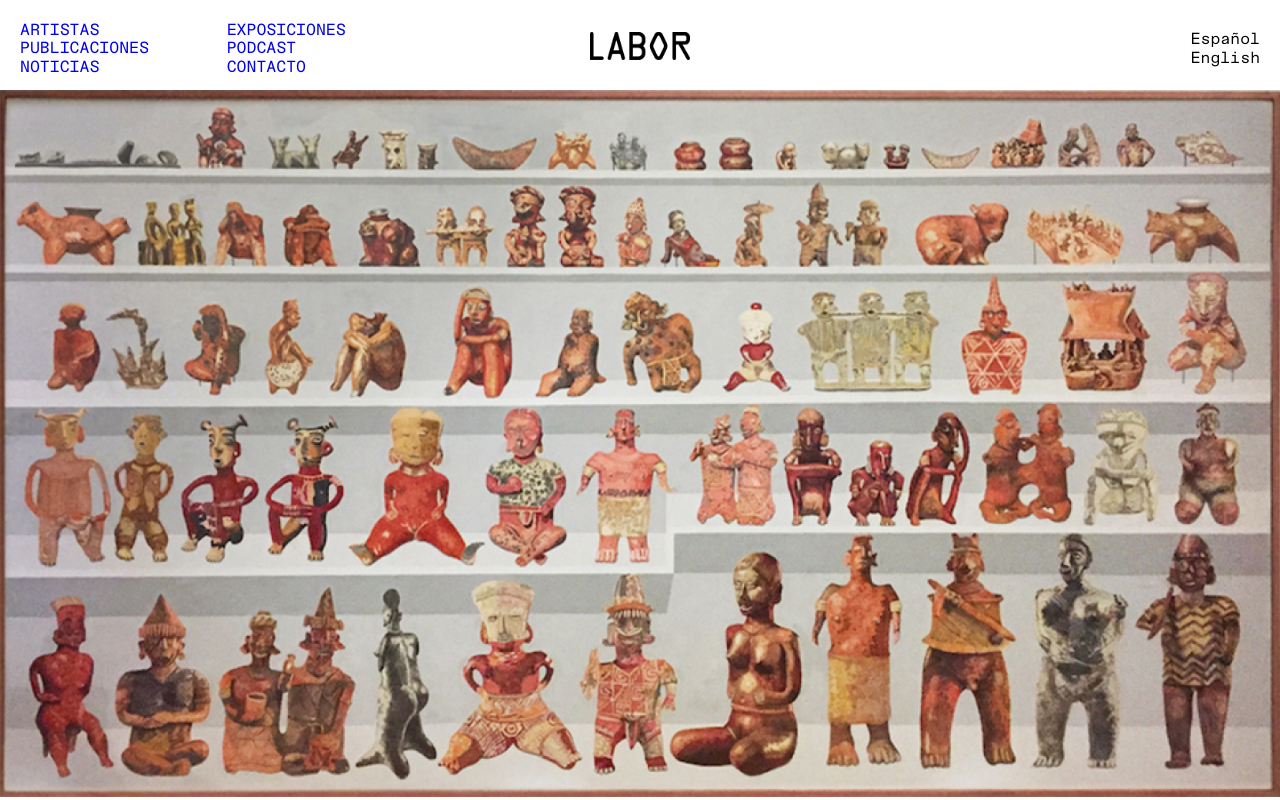
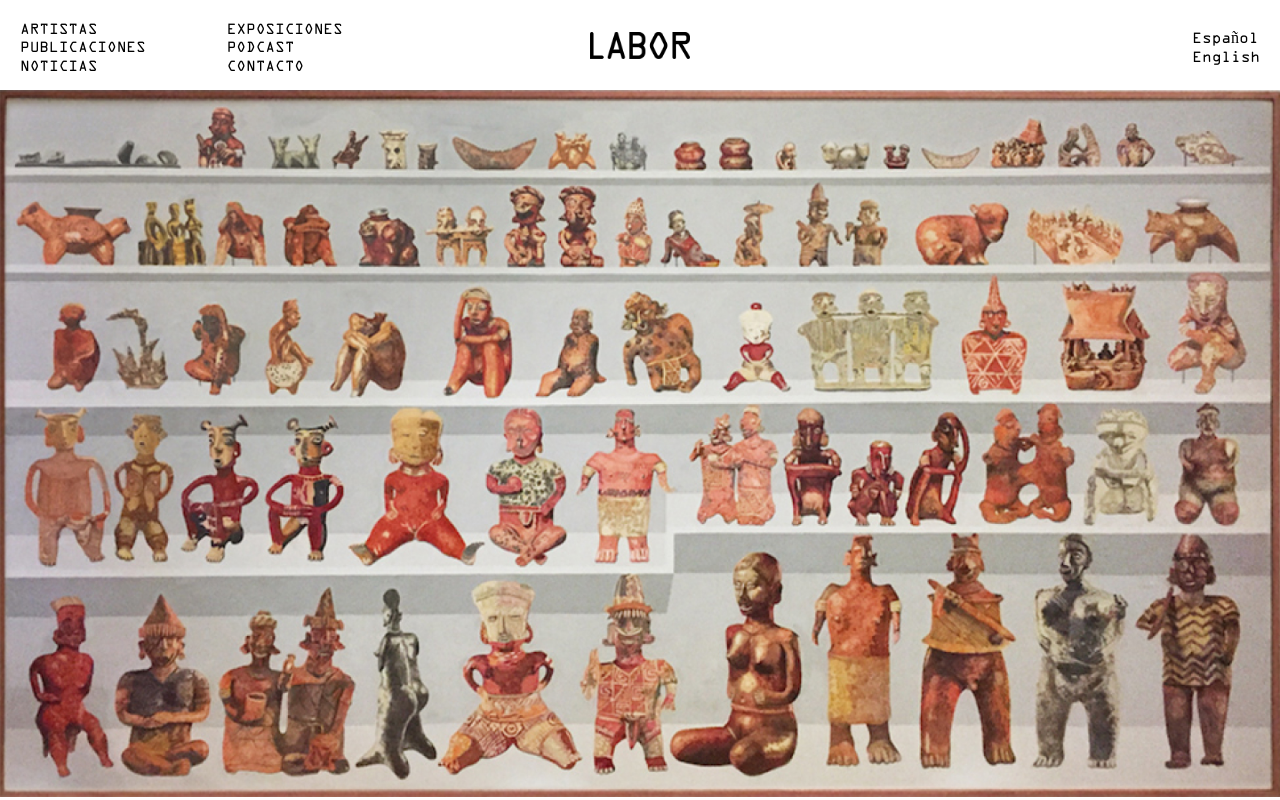
Before and after one commit to LuisBtz/Labor, a Gatsby site in the folder gatsby/: page / in a window 1280 px wide. Built offline with nearby package versions, Linux system fonts and the light colour scheme; Gatsby itself is replaced by a stand-in of ours.

Commit message:
OCR font and font family ocr to header

```diff
--- a/gatsby/src/components/layout/header.js
+++ b/gatsby/src/components/layout/header.js
@@ -36,6 +36,7 @@ const Header = () => {
   width: 100%;
   display: grid;
   grid-template-columns: repeat(3, 1fr);
+  font-family: var(--ocr);
   ul.pages {
       display: grid;
       grid-template-columns: 1fr 1fr;
--- a/gatsby/src/components/styles/Typography.js
+++ b/gatsby/src/components/styles/Typography.js
@@ -19,6 +19,10 @@ import ntmedwoff2 from '../../assets/fonts/NTBauMono-Medium.woff2';
 import ntregeot from '../../assets/fonts/NTBauMono-Regular.eot';
 import ntregwoff from '../../assets/fonts/NTBauMono-Regular.woff';
 import ntregwoff2 from '../../assets/fonts/NTBauMono-Regular.woff2';
+
+import ocreot from '../../assets/fonts/OCR-A.eot';
+import ocrwoff from '../../assets/fonts/OCR-A.woff';
+import ocrwoff2 from '../../assets/fonts/OCR-A.woff2';
 
 
 export const Typography = createGlobalStyle`
@@ -73,6 +77,16 @@ export const Typography = createGlobalStyle`
     font-style: normal;
     font-display: swap;
 }
+@font-face {
+    font-family: 'OCR A';
+    src: url('${ocreot}');
+    src: url('${ocreot}?#iefix') format('embedded-opentype'),
+        url('${ocrwoff2}') format('woff2'),
+        url('${ocrwoff}') format('woff');
+    font-weight: 400;
+    font-style: normal;
+    font-display: swap;
+}
 
 :root {
     --light: 'NT Bau Mono Light';
@@ -80,6 +94,11 @@ export const Typography = createGlobalStyle`
     --medium: 'NT Bau Mono Medium';
     --bold: 'NT Bau Mono Bold';
     --black: 'NT Bau Mono Black';
+    --ocr: 'OCR A';
+}
+
+a {
+    color: black;
 }
 
 `
```
Also changed, not shown: gatsby/src/assets/fonts/OCR-A.woff (added), gatsby/src/assets/fonts/OCR-A.woff2 (added), 1 other file.
